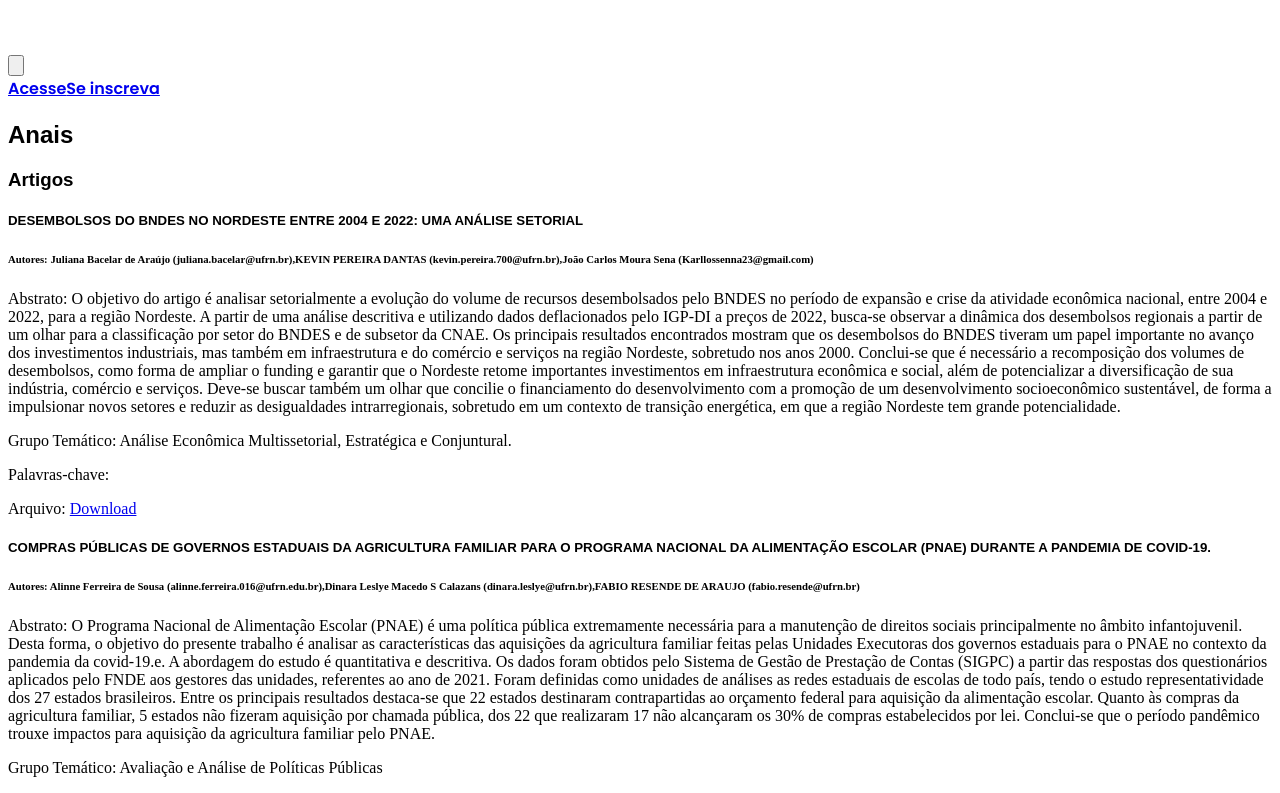
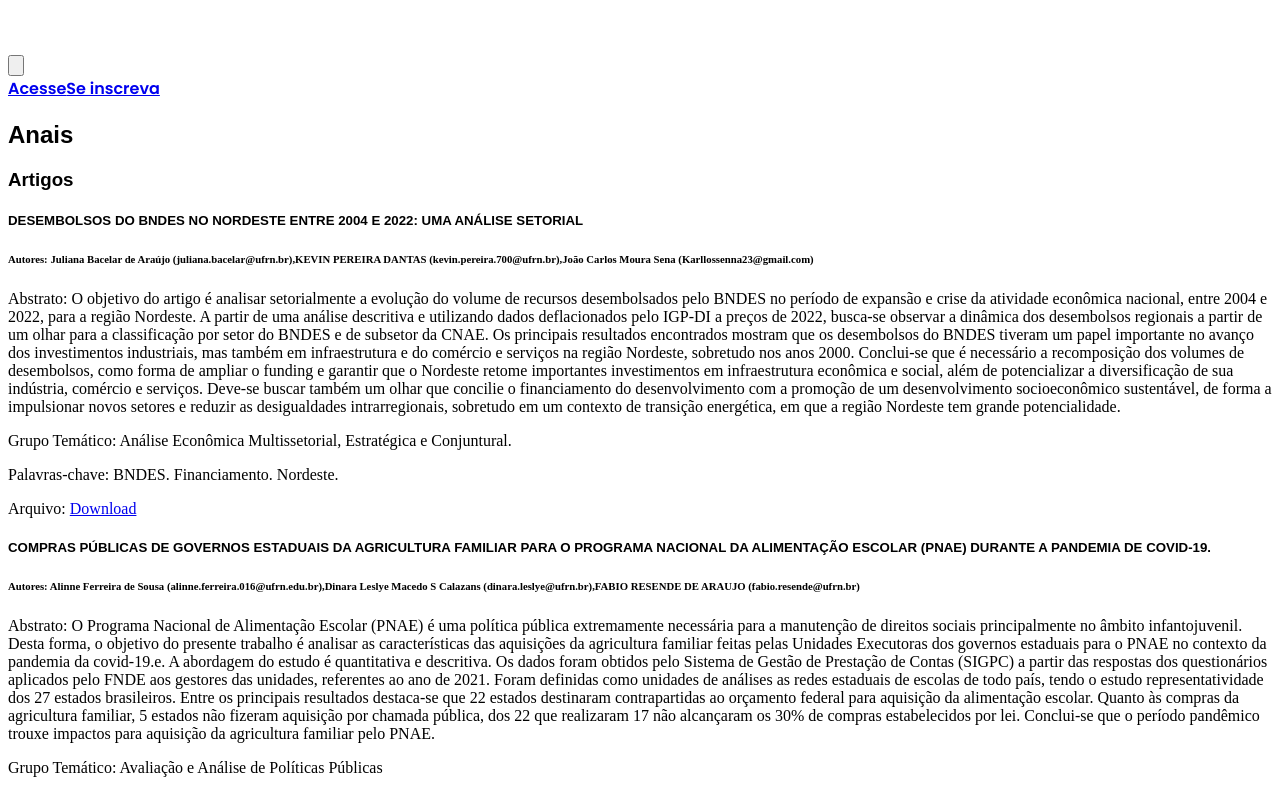
Before and after one commit to luccasmmg/seminario-2023, a Next.js app: page /anais in a window 1280 px wide. Shown: the top 793 px of the page. Built offline with nearby package versions, Linux system fonts and the light colour scheme; a web font is replaced by a local one.

Commit message:
Fix typo

```diff
--- a/src/pages/anais.jsx
+++ b/src/pages/anais.jsx
@@ -112,7 +112,7 @@ function WorkCard({ item, fileType }) {
       </p>
       <p className={`tracking-tight `}>
         <span className="font-bold">Palavras-chave: </span>
-        {item.keyword}
+        {item.keywords}
       </p>
       <p className={`tracking-tight `}>
         <span className="font-bold">Arquivo: </span>
```
